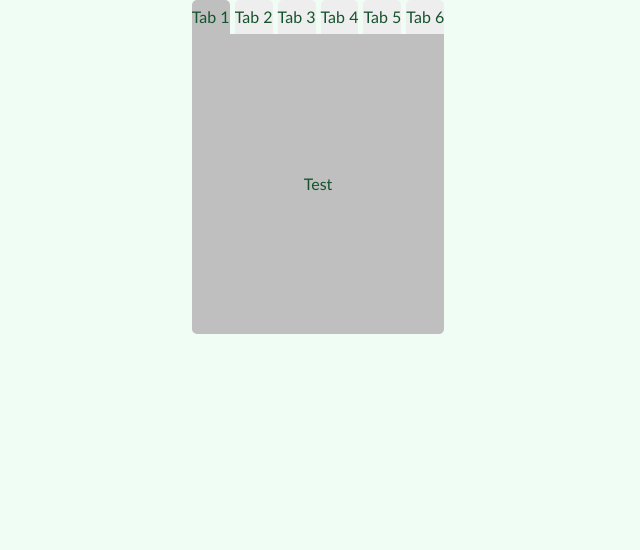
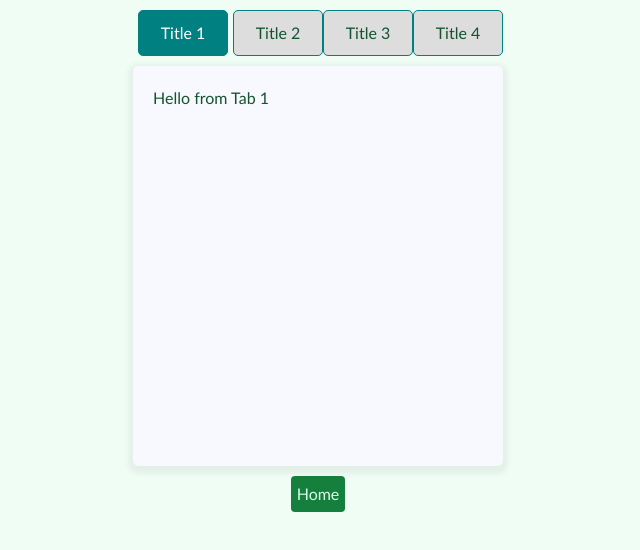
Before and after one commit to Digitallcore/composition-api, a Vue app: page /test in a window 1280 px wide. Shown: the top 550 px of the page, without its empty margins (322-962 px from the left). Built offline with nearby package versions, Linux system fonts and the light colour scheme.

Commit message:
replace link to header, remade tabs

```diff
--- a/package.json
+++ b/package.json
@@ -21,7 +21,10 @@
     "@vue/cli-plugin-vuex": "~5.0.0",
     "@vue/cli-service": "~5.0.0",
     "autoprefixer": "^10.4.12",
+    "node-sass": "^7.0.3",
     "postcss": "^8.4.18",
+    "sass": "^1.56.0",
+    "sass-loader": "^10.3.1",
     "tailwindcss": "^3.1.8"
   },
   "browserslist": [
--- a/src/components/Footer.vue
+++ b/src/components/Footer.vue
@@ -2,6 +2,6 @@
     <footer
       class="px-4 py-8 text-sm font-bold text-center text-green-100 bg-green-900">
       <p class="text-sm tracking-wide">Footer</p>
-      <RouterLink to="Test">Reusable Tabs</RouterLink>
+
     </footer>
   </template>
--- a/src/components/Header.vue
+++ b/src/components/Header.vue
@@ -1,7 +1,8 @@
 <template>
-    <header class="flex justify-center py-6 bg-green-900 place-items-center">
+    <header class="flex justify-center py-6 bg-green-900 place-items-center relative">
       <span class="ml-4 text-lg font-bold text-green-100 md:text-xl">
         Header
       </span>
+        <RouterLink to="test" class="text-green-100 absolute top-6 right-5 bg-green-700 p-1.5 rounded">Reusable Tabs</RouterLink>
     </header>
   </template>
--- a/src/components/Tab.vue
+++ b/src/components/Tab.vue
@@ -1,26 +1,28 @@
-<script setup>
-import { inject } from 'vue'
-
-/* eslint-disable */
-const props = defineProps({
-  title: String
-})
-const selectedTitle = inject('selectedTitle')
-</script>
-
 <template>
-  <div class="tabs__content" v-show="selectedTitle === title">
-    <slot />
+  <div class="tab__content" v-show="title == selectedTitle">
+    <slot/>
   </div>
 </template>
 
-<style>
-.tabs__content {
-  background-color: #bfbfbf;
-  min-height: 300px;
-  display: grid;
-  place-items: center;
-  border-radius: 0 0 5px 5px;
-  padding: 10px;
+<script>
+import {inject} from 'vue'
+
+export default {
+  props: ['title'],
+  setup(){
+    const selectedTitle = inject('selectedTitle')
+    return{selectedTitle}
+  }
+}
+</script>
+
+<style scoped>
+.tab__content {
+  margin-top: 10px;
+  min-height: 400px;
+  padding: 20px;
+  border-radius: 5px;
+  box-shadow: 0 3px 5px 5px rgba(0,0,0,0.05);
+  background-color: ghostwhite;
 }
 </style>
--- a/src/components/TabsWrapper.vue
+++ b/src/components/TabsWrapper.vue
@@ -1,52 +1,54 @@
-<script setup>
-import { useSlots, ref , provide} from 'vue'
-const slots = useSlots()
-const tabTitles = ref(slots.default().map(tab => tab.props.title))
-const selectedTitle = ref(tabTitles.value[0])
-provide('selectedTitle', selectedTitle)
-</script>
-
 <template>
-  <div class="tabs">
-    <ul class="tabs__header">
-      <li
-          v-for="title in tabTitles"
+  <div class="tab">
+    <ul class="tab__header">
+      <li v-for="title in tabTitles"
           :key="title"
-          class="tabs__item"
-          :class="{ selected: selectedTitle === title}"
+          :class="{selected: title == selectedTitle}"
           @click="selectedTitle = title"
       >
-        {{ title }}
+        {{title}}
       </li>
     </ul>
-    <slot />
+    <slot/>
   </div>
 </template>
 
-<style>
-.tabs {
-  max-width: 80vw;
-  margin: 0 auto;
+<script>
+import {ref, provide} from 'vue'
+export default {
+  setup(props, {slots}) {
+    const tabTitles = ref(slots.default().map((tab)=> tab.props.title))
+    const selectedTitle = ref(tabTitles.value[0])
+
+    provide("selectedTitle", selectedTitle)
+    return {tabTitles, selectedTitle}
+  }
 }
-.tabs__header {
+</script>
+
+<style scoped>
+.tab{
+  max-width: 400px;
+  margin: 10px auto;
+}
+.tab__header{
   list-style: none;
   padding: 0;
-  margin: 0;
   display: flex;
-  justify-content: space-between;
-  gap: 5px;
 }
-.tabs__item {
-  flex: 1;
-  background-color: #eee;
-  padding: 5px 0;
-  border-radius: 5px 5px 0 0;
-  transition: .4s all ease-out;
+.tab__header li {
+  width: 90px;
+  text-align: center;
+  padding: 10px 20px;
+  background-color: #ddd;
+  border-radius: 5px;
   cursor: pointer;
-  user-select: none;
+  transition: 0.4s all ease-out;
+  border: 1px solid teal;
 }
-.tabs__item.selected {
-  background-color: #bfbfbf;
+.tab__header li.selected {
+  background-color: teal;
+  color: white;
+  margin: 0 5px 0 5px;
 }
-
 </style>
--- a/src/pages/TestPage.vue
+++ b/src/pages/TestPage.vue
@@ -1,49 +1,15 @@
 <script setup>
-import TabsWrapper from '@/components/TabsWrapper.vue'
-import TabItem from '@/components/Tab.vue'
-import axios from 'axios'
-import {ref} from 'vue'
-const post = ref([
-
-])
-const test = ref(0)
-const fetchText = async () => {
-  try{
-    test.value += 1
-    const fetch = await axios.get('https://domotekhnika.ru/api/v1/news', {
-      params: {
-        page: test.value,
-        limit: 1
-      }
-    })
-    const res = fetch.data.data.news[0].shortText
-    post.value.push(res)
-    console.log(res)
-  }
-  catch (e) {
-    console.log(e.responce)
-  }
-  return {post}
-}
+import Tab from "@/components/Tab";
+import TabsWrapper from "@/components/TabsWrapper";
 
 </script>
 
 <template>
   <TabsWrapper>
-    <TabItem title="Tab 1" id="1">{{ post.shortText }} <button @click="fetchText">Test</button></TabItem>
-    <TabItem title="Tab 2" id="2">{{ post }} <button @click="fetchText">Test</button></TabItem>
-    <TabItem title="Tab 3" id="3">Content from Tab 3 Lorem ipsum dolor sit amet consectetur, adipisicing elit.
-      Voluptates,
-      ipsa.</TabItem>
-    <TabItem title="Tab 4" id="4">Content from Tab 4 Lorem ipsum dolor sit amet.</TabItem>
-    <TabItem title="Tab 5" id="5">Content from Tab 5 Lorem ipsum dolor sit amet consectetur adipisicing elit. Tempora
-      maiores ab minima. Facere mollitia tempora soluta, commodi beatae sit. Distinctio.</TabItem>
-    <TabItem title="Tab 6" id="6">Content from Tab 6</TabItem>
+    <Tab title="Title 1">Hello from Tab 1</Tab>
+    <Tab title="Title 2">Hello from Tab 2</Tab>
+    <Tab title="Title 3">Hello from Tab 3</Tab>
+    <Tab title="Title 4">Hello from Tab 4</Tab>
   </TabsWrapper>
+  <RouterLink to='/' class="self-center bg-green-700 text-green-100 rounded p-1.5">Home</RouterLink>
 </template>
-
-<style>
-* {
-  box-sizing: border-box;
-}
-</style>
```
Also changed, not shown: 2 other files (tests, documents, lock files or other folders).
